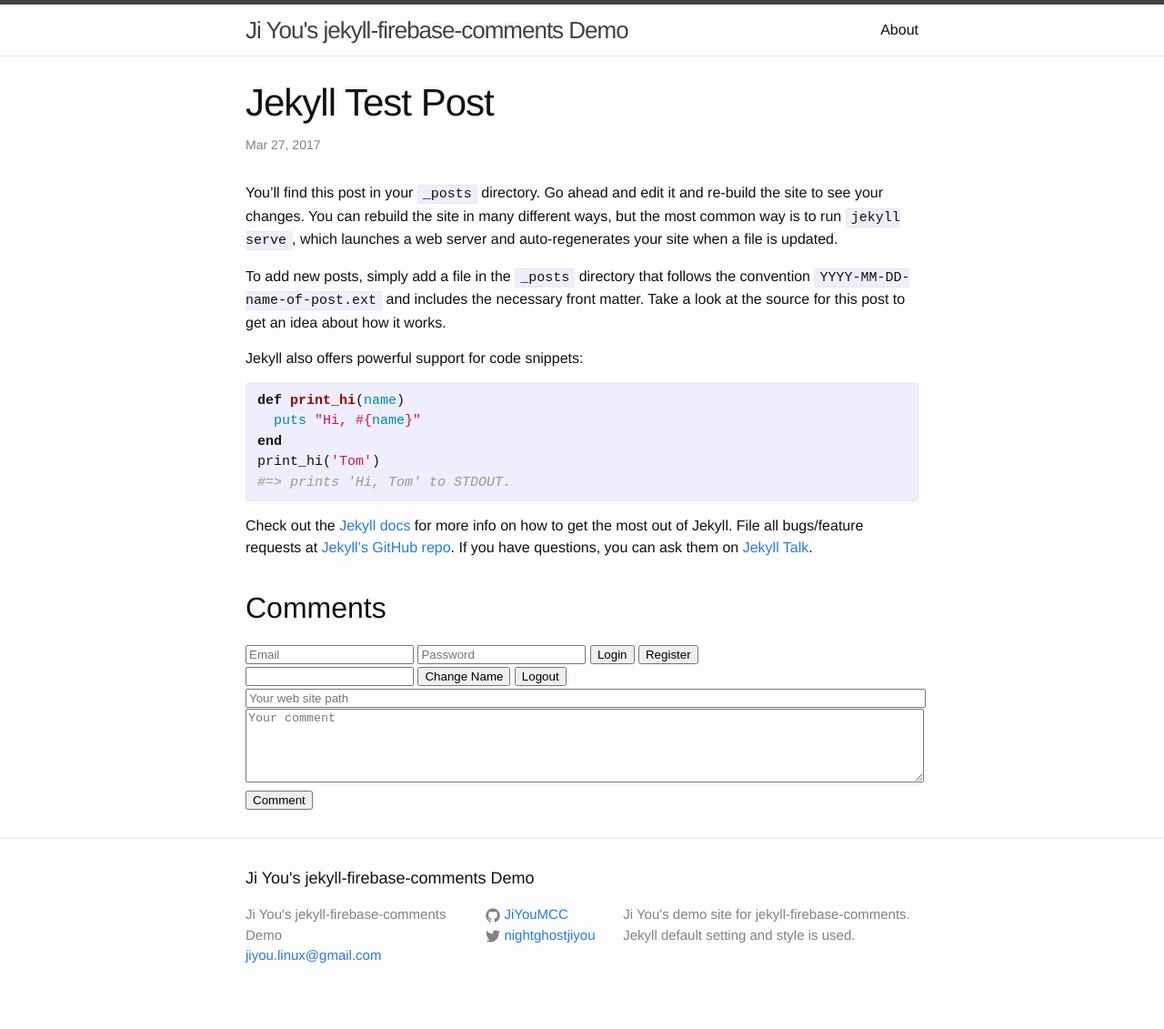
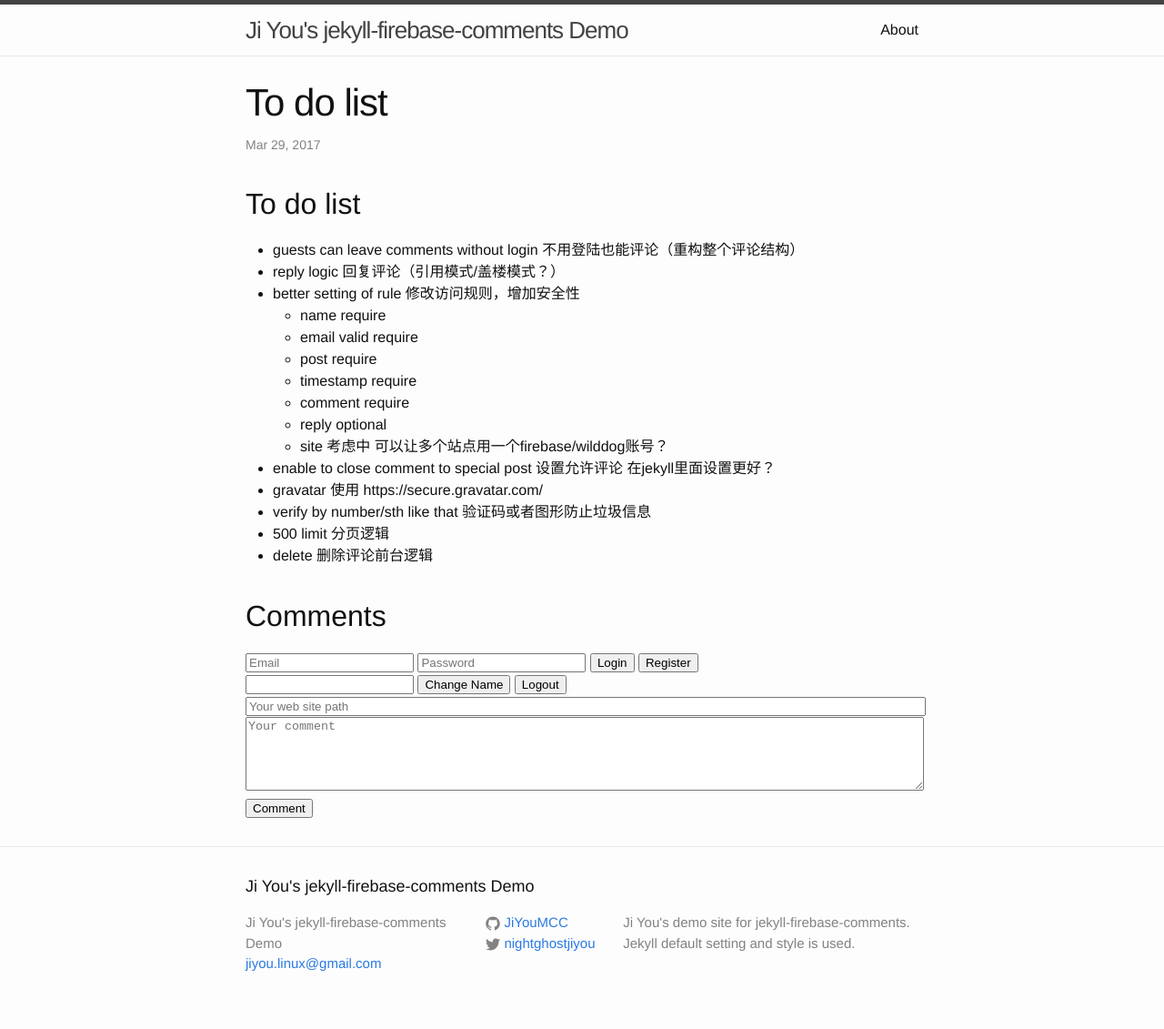
Before and after one commit to JiYouMCC/firebase-comments, a Jekyll site: the page built from docs/_posts/2017-03-27-post-1.markdown, in a window 1280 px wide. Shown: the whole page at 91% size. Built offline with Jekyll 4.4.1, drawn with Linux system fonts in a browser that asks for light colours.

Commit message:
Add todo list

```diff
--- a/docs/_posts/2017-03-27-post-1.markdown
+++ b/docs/_posts/2017-03-27-post-1.markdown
@@ -1,25 +1,21 @@
 ---
 layout: post
-title:  "Jekyll Test Post"
-date:   2017-03-27 21:51:11 +0800
-categories: jekyll update
+title:  "To do list"
+date:   2017-03-29 09:45:56 +0800
 ---
-You’ll find this post in your `_posts` directory. Go ahead and edit it and re-build the site to see your changes. You can rebuild the site in many different ways, but the most common way is to run `jekyll serve`, which launches a web server and auto-regenerates your site when a file is updated.
-
-To add new posts, simply add a file in the `_posts` directory that follows the convention `YYYY-MM-DD-name-of-post.ext` and includes the necessary front matter. Take a look at the source for this post to get an idea about how it works.
-
-Jekyll also offers powerful support for code snippets:
-
-{% highlight ruby %}
-def print_hi(name)
-  puts "Hi, #{name}"
-end
-print_hi('Tom')
-#=> prints 'Hi, Tom' to STDOUT.
-{% endhighlight %}
-
-Check out the [Jekyll docs][jekyll-docs] for more info on how to get the most out of Jekyll. File all bugs/feature requests at [Jekyll’s GitHub repo][jekyll-gh]. If you have questions, you can ask them on [Jekyll Talk][jekyll-talk].
-
-[jekyll-docs]: http://jekyllrb.com/docs/home
-[jekyll-gh]:   https://github.com/jekyll/jekyll
-[jekyll-talk]: https://talk.jekyllrb.com/
+## To do list ##
+- guests can leave comments without login 不用登陆也能评论（重构整个评论结构）
+- reply logic 回复评论（引用模式/盖楼模式？）
+- better setting of rule 修改访问规则，增加安全性
+    - name require
+    - email valid require
+    - post require
+    - timestamp require
+    - comment require
+    - reply optional
+    - site 考虑中 可以让多个站点用一个firebase/wilddog账号？
+- enable to close comment to special post 设置允许评论 在jekyll里面设置更好？
+- gravatar 使用 https://secure.gravatar.com/
+- verify by number/sth like that 验证码或者图形防止垃圾信息
+- 500 limit 分页逻辑
+- delete 删除评论前台逻辑
```
Also changed, not shown: docs/_posts/2017-03-29-to-do-list.markdown (added, +25 -0 lines).
